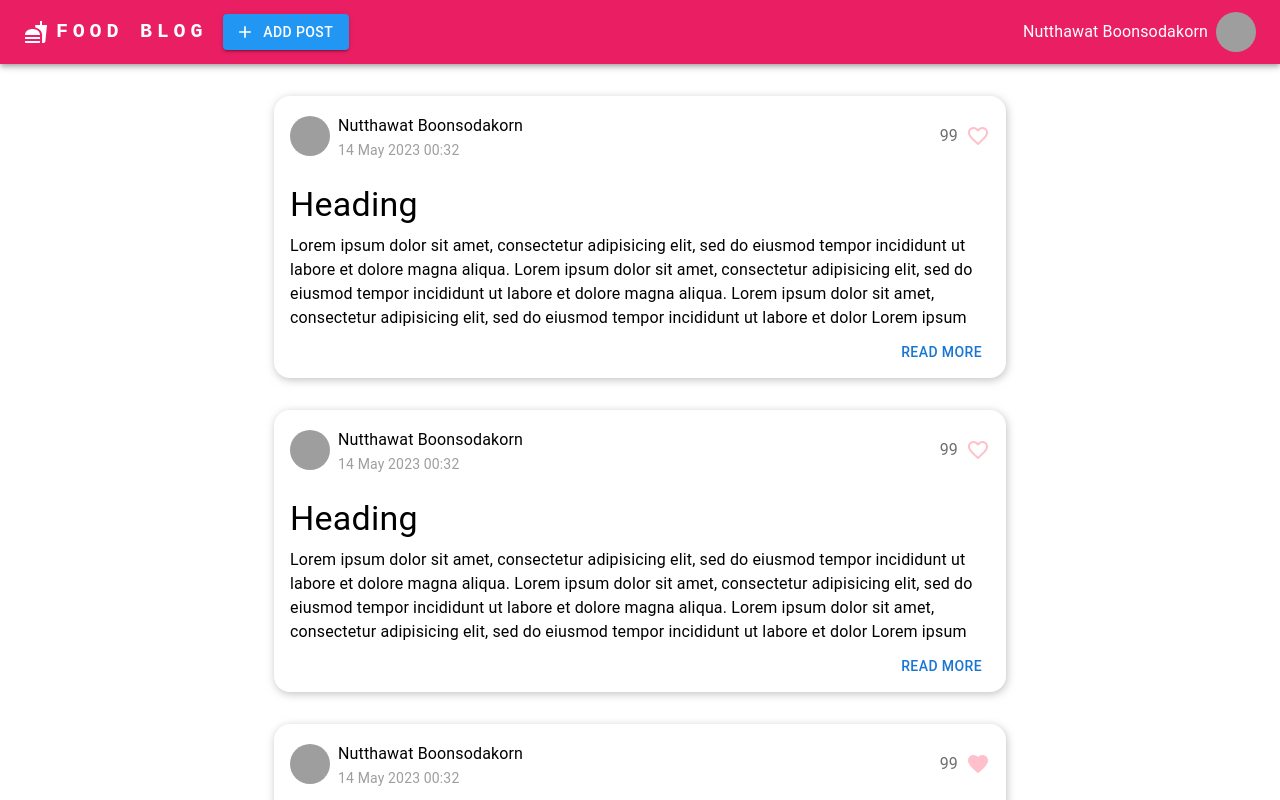
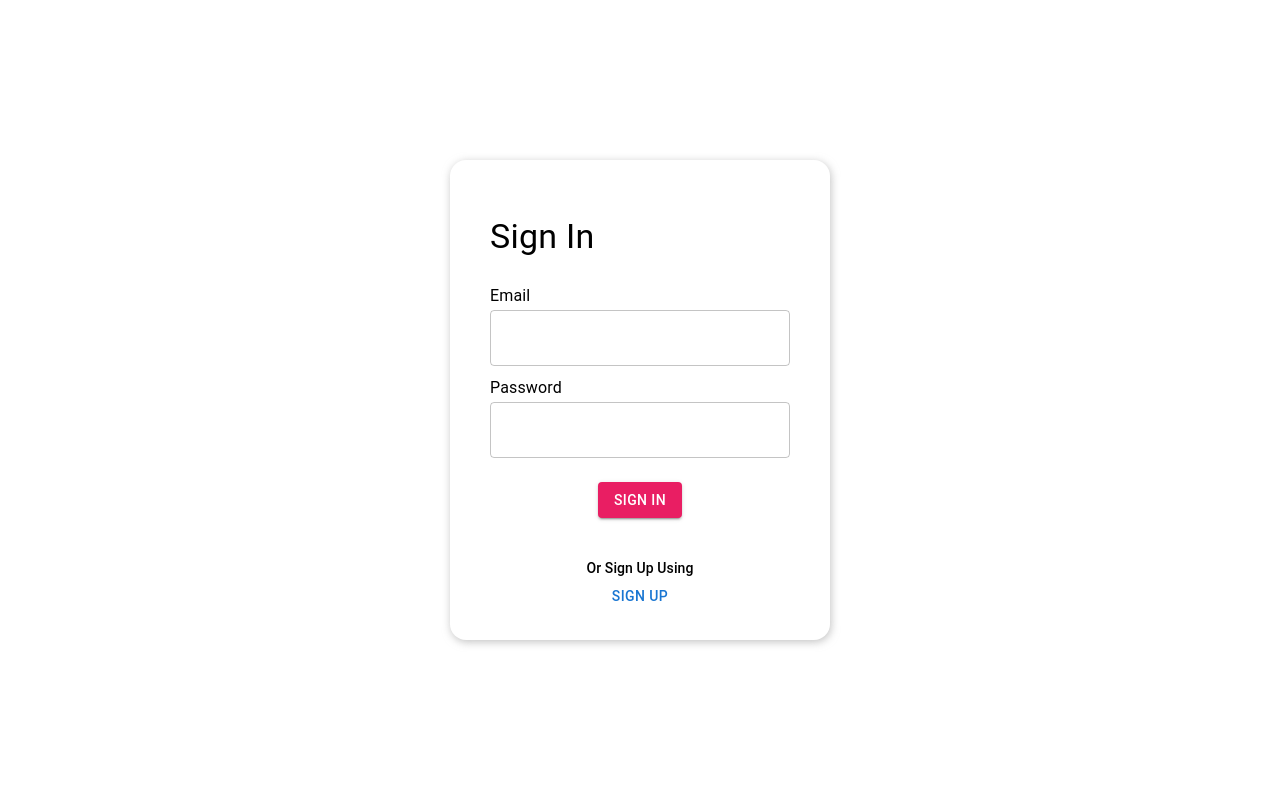
Before and after one commit to miracleexotic/WebApp-FoodBlog, a React (Create React App) app in the folder frontend/: page / in a window 1280 px wide. Shown: the top 800 px of the page. Built offline with nearby package versions, Linux system fonts and the light colour scheme; grey boxes are pictures that could not be loaded.

Commit message:
:hammer: Add token for testing.

```diff
--- a/frontend/src/App.tsx
+++ b/frontend/src/App.tsx
@@ -1,11 +1,12 @@
 import AppRouter from './components/AppRouter';
+import AuthRouter from './components/AuthRouter';
 
 function App() {
-  const token = true;
+  const token = localStorage.getItem('token');
 
   return (
     <div>
-      {token ? (<AppRouter />) : (<div>Sign In</div>)}
+      {token ? (<AppRouter />) : (<AuthRouter />)}
     </div>
   );
 }
```
